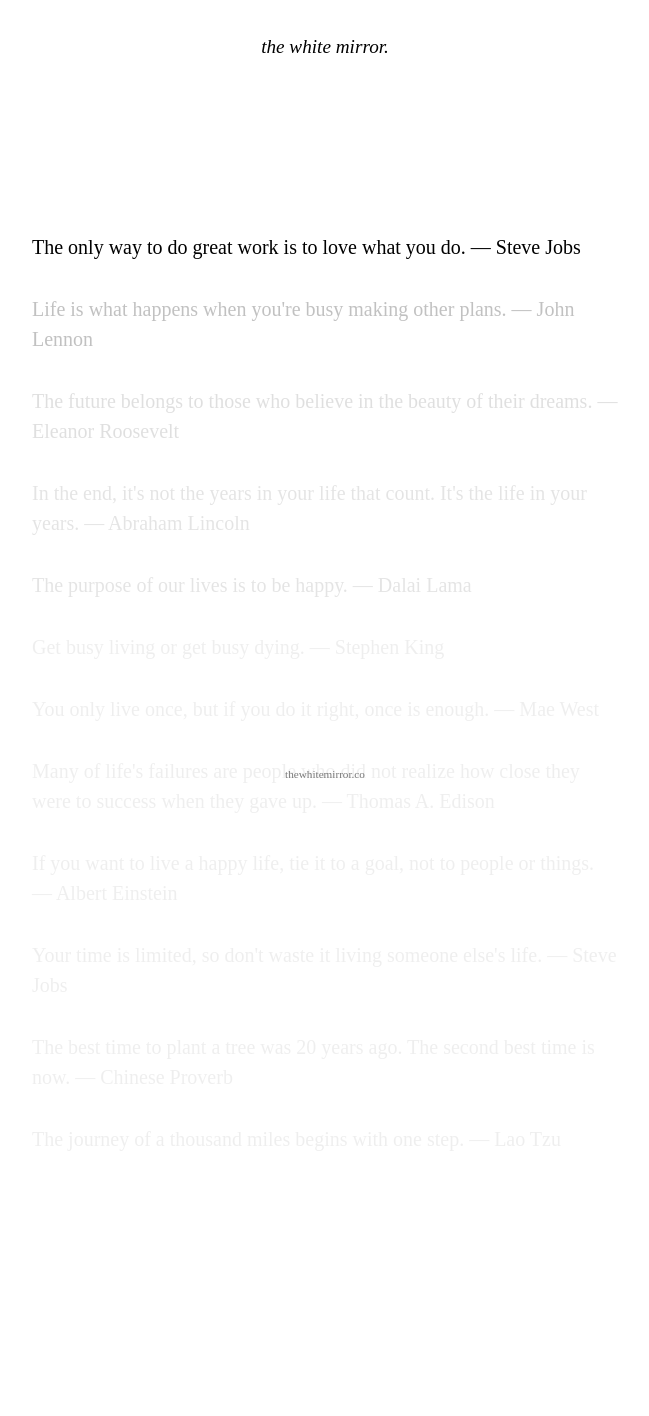
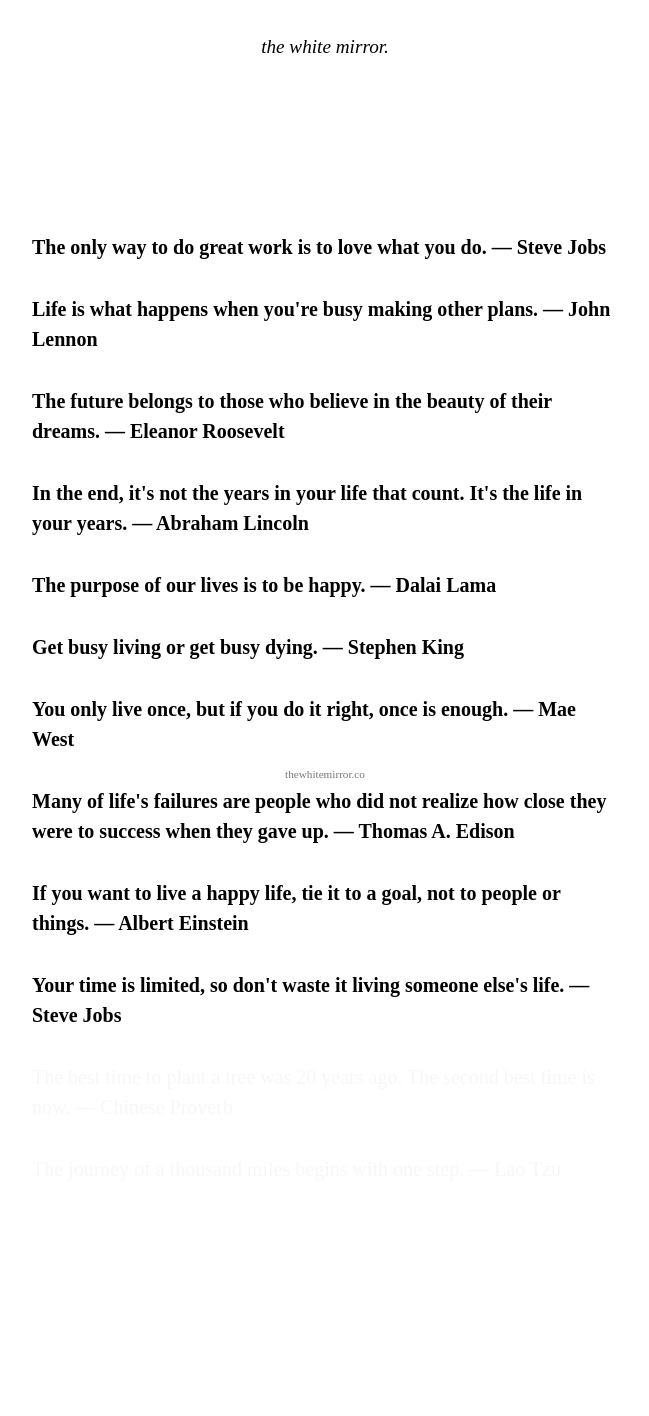
Before and after one commit to josedv82/josedv82.github.io, a Flask app: page / in a window 1280 px wide. Shown: the whole page, without its empty margins (315-964 px from the left). Before the commit the page ends 1151 px from the top, so only its background shows below. Run offline with Flask 3, Linux system fonts and the light colour scheme.

Commit message:
Improve quote highlighting:  Remove progressive highlighting, ensure full highlight, and adjust highlighting trigger point for a smoother user experience.
Replit-Commit-Author: Agent
Replit-Commit-Session-Id: 77acc4af-acc3-455d-b59f-3b2ca1fb4cc6
Replit-Commit-Screenshot-Url: https://storage.googleapis.com/screenshot-production-us-central1/6e9e5218-075a-4271-8423-31717d4ec0f6/5bef0b59-d602-4d56-b86f-58da4f6ccc16.jpg

```diff
--- a/static/css/style.css
+++ b/static/css/style.css
@@ -61,15 +61,15 @@ main {
     margin: 2rem 0;
     font-size: 1.25rem;
     line-height: 1.5;
-    opacity: 0.05; /* Very very greyed out by default */
-    transition: opacity var(--transition-speed) ease, color var(--transition-speed) ease;
+    opacity: 0.03; /* Extremely faded when not highlighted */
+    transition: opacity 0.2s ease, color 0.2s ease;
     color: #666; /* Lighter text color for non-highlighted quotes */
 }
 
 .quote-paragraph.active {
-    opacity: 1;
-    color: #000; /* Very black text for highlighted quotes */
-    font-weight: 500; /* Slightly bolder to enhance contrast */
+    opacity: 1; /* Fully visible when highlighted */
+    color: #000; /* Pure black text for highlighted quotes */
+    font-weight: 600; /* Bolder for maximum contrast */
 }
 
 /* Progress bar at bottom */
--- a/static/js/scroll.js
+++ b/static/js/scroll.js
@@ -29,21 +29,24 @@ document.addEventListener('DOMContentLoaded', () => {
             siteTitle.classList.remove('hidden');
         }
 
-        // Create an array to store quotes by their position from top of viewport
+        // Create an array to store quotes that should be highlighted
         const visibleQuotes = [];
+        const screenOffsetThreshold = windowHeight * 0.3; // Start highlighting when quote is 30% of screen height from top
 
         // First, reset all quotes to very low opacity and remove active class
         quotes.forEach(quote => {
             quote.classList.remove('active');
             quote.style.opacity = '0.05'; // Very very greyed out (barely visible)
+            quote.style.color = '#666'; // Light gray for non-highlighted text
         });
 
-        // Find quotes that are visible in the viewport
+        // Find quotes that should be highlighted (including those about to enter the viewport)
         quotes.forEach((quote, index) => {
             const rect = quote.getBoundingClientRect();
 
-            // If the quote is visible in the viewport (wholly or partially)
-            if (rect.top < windowHeight && rect.bottom > 0) {
+            // If the quote is visible in the viewport OR about to enter from the bottom
+            // Include quotes that are partially visible at the top of the screen
+            if (rect.top < (windowHeight - screenOffsetThreshold) && rect.bottom > -50) {
                 visibleQuotes.push({
                     quote: quote,
                     index: index,
@@ -55,23 +58,14 @@ document.addEventListener('DOMContentLoaded', () => {
         // Sort by top position (top to bottom)
         visibleQuotes.sort((a, b) => a.top - b.top);
 
-        // Highlight at least 3 quotes, starting from the top
+        // Ensure we highlight at least 3 quotes, starting from the top
         const numToHighlight = Math.max(3, visibleQuotes.length);
 
-        // Highlight visible quotes from the top down
+        // Highlight visible quotes - all at 100% opacity (fully highlighted)
         for (let i = 0; i < Math.min(numToHighlight, visibleQuotes.length); i++) {
-            if (i === 0) {
-                // Primary (top) quote - fully visible and black
-                visibleQuotes[i].quote.classList.add('active');
-                visibleQuotes[i].quote.style.opacity = '1';
-                visibleQuotes[i].quote.style.color = '#000000'; // Make sure it's very black
-            } else if (i < 3) {
-                // Next two quotes - more visible but still faded
-                visibleQuotes[i].quote.style.opacity = i === 1 ? '0.4' : '0.2';
-            } else {
-                // Any additional visible quotes
-                visibleQuotes[i].quote.style.opacity = '0.1';
-            }
+            visibleQuotes[i].quote.classList.add('active');
+            visibleQuotes[i].quote.style.opacity = '1';
+            visibleQuotes[i].quote.style.color = '#000000'; // Very black
         }
 
         // Update last scroll position
```
